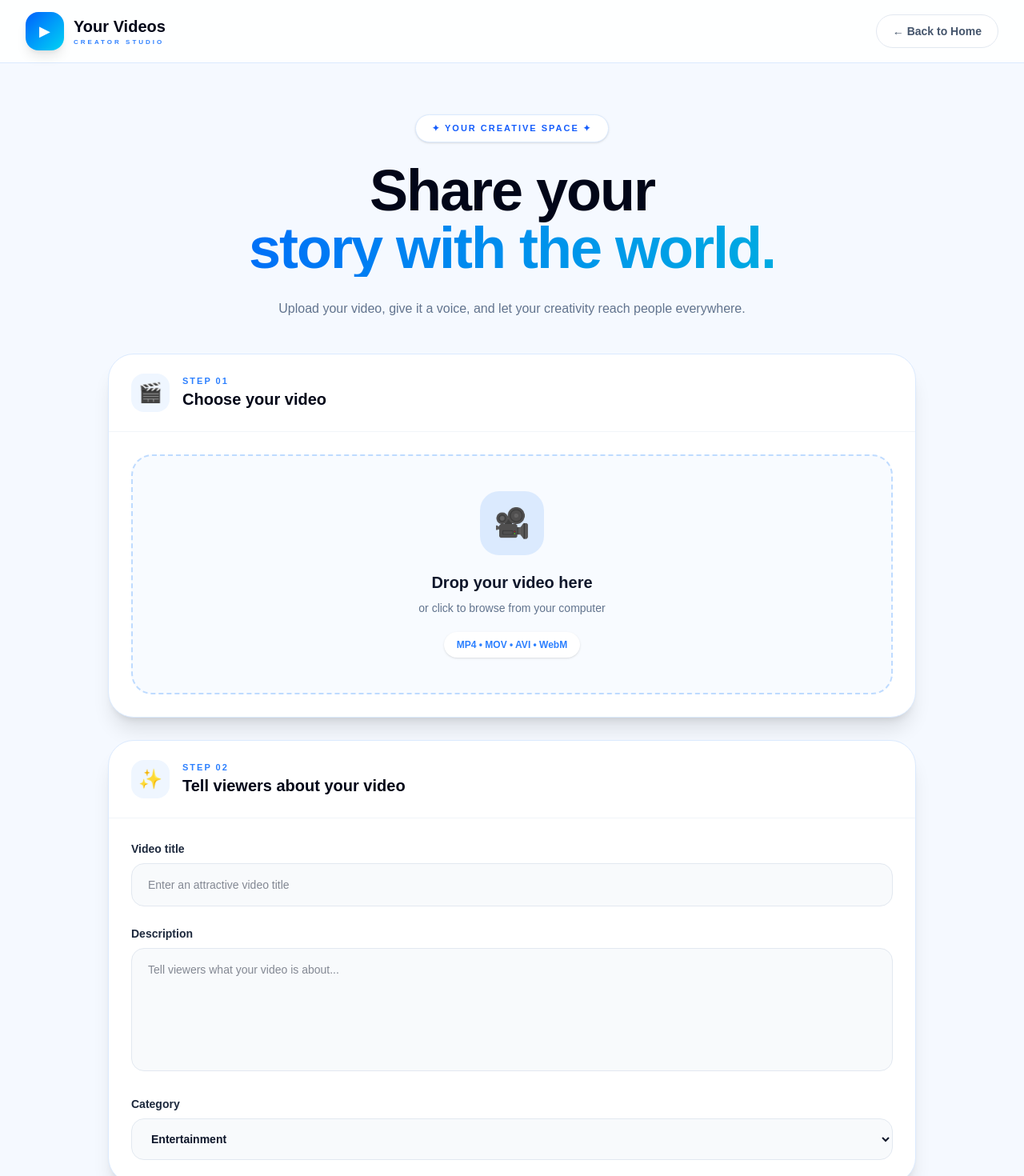
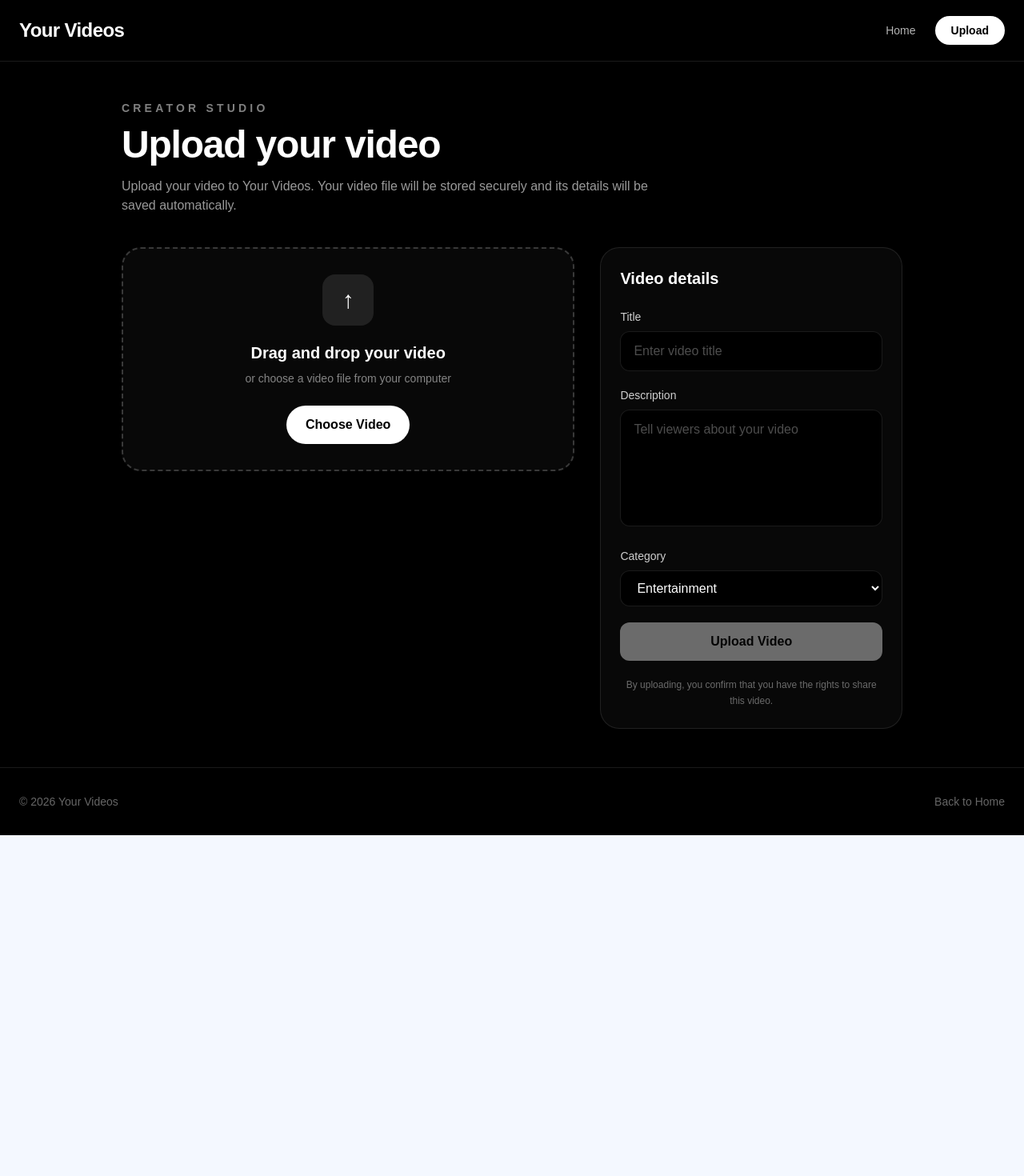
Before and after one commit to cadnavin2019-maker/your-videos, a Next.js app: page /upload in a window 1280 px wide. Shown: the top 1470 px of the page at 80% size. After the commit the page ends 1044 px from the top, so only its background shows below. Built offline with nearby package versions, Linux system fonts and the light colour scheme.

Commit message:
Save video metadata to Neon

```diff
--- a/app/upload/page.tsx
+++ b/app/upload/page.tsx
@@ -5,60 +5,67 @@ import Link from "next/link";
 import { upload } from "@vercel/blob/client";
 
 export default function UploadPage() {
-  const [videoName, setVideoName] = useState("");
   const [selectedFile, setSelectedFile] = useState<File | null>(null);
+  const [previewUrl, setPreviewUrl] = useState("");
   const [title, setTitle] = useState("");
   const [description, setDescription] = useState("");
   const [category, setCategory] = useState("Entertainment");
-  const [videoPreview, setVideoPreview] = useState("");
+  const [uploadProgress, setUploadProgress] = useState(0);
+  const [isUploading, setIsUploading] = useState(false);
   const [dragActive, setDragActive] = useState(false);
-  const [uploading, setUploading] = useState(false);
-  const [uploadProgress, setUploadProgress] = useState(0);
 
-  const handleVideo = (file: File | undefined) => {
-    if (!file) {
-      return;
-    }
-
+  const handleFile = (file: File) => {
     if (!file.type.startsWith("video/")) {
       alert("Please select a video file.");
       return;
     }
 
-    setVideoName(file.name);
     setSelectedFile(file);
-    setUploadProgress(0);
 
-    if (videoPreview) {
-      URL.revokeObjectURL(videoPreview);
+    if (previewUrl) {
+      URL.revokeObjectURL(previewUrl);
     }
 
-    const previewUrl = URL.createObjectURL(file);
-    setVideoPreview(previewUrl);
+    const url = URL.createObjectURL(file);
+    setPreviewUrl(url);
+    setUploadProgress(0);
   };
 
-  const handleVideoChange = (
+  const handleFileChange = (
     event: React.ChangeEvent<HTMLInputElement>
   ) => {
     const file = event.target.files?.[0];
-    handleVideo(file);
+
+    if (file) {
+      handleFile(file);
+    }
   };
 
   const handleDrop = (
-    event: React.DragEvent<HTMLLabelElement>
+    event: React.DragEvent<HTMLDivElement>
   ) => {
     event.preventDefault();
     setDragActive(false);
 
     const file = event.dataTransfer.files?.[0];
-    handleVideo(file);
+
+    if (file) {
+      handleFile(file);
+    }
   };
 
-  const handleSubmit = async (
-    event: React.FormEvent<HTMLFormElement>
+  const handleDragOver = (
+    event: React.DragEvent<HTMLDivElement>
   ) => {
     event.preventDefault();
+    setDragActive(true);
+  };
 
+  const handleDragLeave = () => {
+    setDragActive(false);
+  };
+
+  const handleUpload = async () => {
     if (!selectedFile) {
       alert("Please select a video first.");
       return;
@@ -69,20 +76,16 @@ export default function UploadPage() {
       return;
     }
 
+    if (!category) {
+      alert("Please select a category.");
+      return;
+    }
+
     try {
-      setUploading(true);
+      setIsUploading(true);
       setUploadProgress(0);
 
-      const safeFileName = selectedFile.name.replace(
-        /[^a-zA-Z0-9._-]/g,
-        "-"
-      );
-
-      const pathname =
-        "videos/" +
-        Date.now() +
-        "-" +
-        safeFileName;
+      const pathname = `videos/${Date.now()}-${selectedFile.name}`;
 
       const blob = await upload(
         pathname,
@@ -90,6 +93,7 @@ export default function UploadPage() {
         {
           access: "public",
           handleUploadUrl: "/api/upload",
+
           onUploadProgress: (progressEvent) => {
             setUploadProgress(
               Math.round(progressEvent.percentage)
@@ -98,301 +102,256 @@ export default function UploadPage() {
         }
       );
 
-      console.log("Video uploaded successfully:", {
-        url: blob.url,
+      console.log("Blob upload successful:", blob);
+
+      const databaseResponse = await fetch(
+        "/api/videos",
+        {
+          method: "POST",
+          headers: {
+            "Content-Type": "application/json",
+          },
+          body: JSON.stringify({
+            title: title.trim(),
+            description: description.trim(),
+            category: category,
+            video_url: blob.url,
             pathname: blob.pathname,
-        title: title,
-        description: description,
-        category: category,
-      });
+          }),
+        }
+      );
+
+      const databaseResult =
+        await databaseResponse.json();
+
+      if (!databaseResponse.ok) {
+        throw new Error(
+          databaseResult.error ||
+            "Video uploaded, but metadata could not be saved."
+        );
+      }
+
+      console.log(
+        "Video metadata saved:",
+        databaseResult
+      );
 
       setUploadProgress(100);
 
-      alert("Video uploaded successfully!");
+      alert(
+        "Video uploaded and saved successfully!"
+      );
 
-      console.log("Video URL:", blob.url);
+      setSelectedFile(null);
+      setPreviewUrl("");
+      setTitle("");
+      setDescription("");
+      setCategory("Entertainment");
+      setUploadProgress(0);
     } catch (error) {
-      console.error("Upload error:", error);
+      console.error("UPLOAD ERROR:", error);
 
-      if (error instanceof Error) {
-        alert(error.message);
-      } else {
-        alert("Video upload failed.");
-      }
+      alert(
+        error instanceof Error
+          ? error.message
+          : "Video upload failed."
+      );
     } finally {
-      setUploading(false);
+      setIsUploading(false);
     }
   };
 
   return (
-    <main className="min-h-screen bg-[#f5f9ff] text-slate-900">
-
-      <header className="sticky top-0 z-50 border-b border-blue-100 bg-white/90 backdrop-blur-xl">
-        <div className="mx-auto flex h-[78px] max-w-[1500px] items-center justify-between px-5 lg:px-8">
-
+    <main className="min-h-screen bg-black text-white">
+      <header className="border-b border-white/10 bg-black/90">
+        <div className="mx-auto flex max-w-7xl items-center justify-between px-6 py-5">
           <Link
             href="/"
-            className="flex items-center gap-3"
+            className="text-2xl font-bold tracking-tight"
           >
-            <div className="flex h-12 w-12 items-center justify-center rounded-2xl bg-gradient-to-br from-blue-600 to-cyan-400 text-lg text-white shadow-lg">
-              ▶
-            </div>
+            Your Videos
+          </Link>
 
-            <div>
-              <div className="text-xl font-black text-slate-950">
-                Your Videos
-              </div>
-
-              <div className="text-[8px] font-black uppercase tracking-[3px] text-blue-500">
-                Creator Studio
-              </div>
-            </div>
+          <nav className="flex items-center gap-6 text-sm">
+            <Link
+              href="/"
+              className="text-white/70 transition hover:text-white"
+            >
+              Home
             </Link>
 
             <Link
-            href="/"
-            className="rounded-full border border-slate-200 bg-white px-5 py-2.5 text-sm font-bold text-slate-600 hover:bg-blue-50 hover:text-blue-600"
+              href="/upload"
+              className="rounded-full bg-white px-5 py-2 font-semibold text-black transition hover:bg-white/90"
             >
-            ← Back to Home
+              Upload
             </Link>
-
+          </nav>
         </div>
       </header>
 
-      <section className="relative overflow-hidden">
-        <div className="mx-auto max-w-[1050px] px-5 pb-10 pt-16 text-center">
+      <section className="mx-auto max-w-5xl px-6 py-12">
+        <div className="mb-10">
+          <p className="mb-3 text-sm font-semibold uppercase tracking-[0.3em] text-white/50">
+            Creator Studio
+          </p>
 
-          <div className="mb-6 inline-flex rounded-full border border-blue-100 bg-white px-5 py-2 text-[11px] font-black uppercase tracking-[2px] text-blue-600 shadow-sm">
-            ✦ Your creative space ✦
+          <h1 className="text-4xl font-bold tracking-tight md:text-5xl">
+            Upload your video
+          </h1>
+
+          <p className="mt-4 max-w-2xl text-white/60">
+            Upload your video to Your Videos. Your video
+            file will be stored securely and its details
+            will be saved automatically.
+          </p>
         </div>
 
-          <h1 className="text-5xl font-black tracking-[-2px] text-slate-950 md:text-7xl">
-            Share your
-            <span className="block bg-gradient-to-r from-blue-600 to-cyan-500 bg-clip-text text-transparent">
-              story with the world.
-            </span>
-          </h1>
+        <div className="grid gap-8 lg:grid-cols-[1.2fr_0.8fr]">
+          <div>
+            <div
+              onDrop={handleDrop}
+              onDragOver={handleDragOver}
+              onDragLeave={handleDragLeave}
+              className={`rounded-3xl border-2 border-dashed p-8 text-center transition ${
+                dragActive
+                  ? "border-white bg-white/10"
+                  : "border-white/20 bg-white/[0.03]"
+              }`}
+            >
+              {!selectedFile ? (
+                <>
+                  <div className="mx-auto mb-5 flex h-16 w-16 items-center justify-center rounded-2xl bg-white/10 text-3xl">
+                    ↑
+                  </div>
 
-          <p className="mx-auto mt-6 max-w-2xl text-base font-medium leading-8 text-slate-500">
-            Upload your video, give it a voice, and let your creativity
-            reach people everywhere.
+                  <h2 className="text-xl font-semibold">
+                    Drag and drop your video
+                  </h2>
+
+                  <p className="mt-2 text-sm text-white/50">
+                    or choose a video file from your computer
                   </p>
 
-        </div>
-      </section>
-
-      <section className="mx-auto max-w-[1050px] px-5 pb-16">
-
-        <form
-          onSubmit={handleSubmit}
-          className="space-y-7"
-        >
-
-          <div className="overflow-hidden rounded-[32px] border border-blue-100 bg-white shadow-xl">
-
-            <div className="border-b border-slate-100 px-7 py-6">
-
-              <div className="flex items-center gap-4">
-
-                <div className="flex h-12 w-12 items-center justify-center rounded-2xl bg-blue-50 text-2xl">
-                  🎬
-                </div>
-
-                <div>
-                  <div className="text-[11px] font-black uppercase tracking-[2px] text-blue-500">
-                    Step 01
-                  </div>
-
-                  <h2 className="text-xl font-black text-slate-950">
-                    Choose your video
-                  </h2>
-                </div>
-
-              </div>
-
-            </div>
-
-            <div className="p-7">
-
-              {!selectedFile ? (
-
-                <label
-                  onDragOver={(event) => {
-                    event.preventDefault();
-                    setDragActive(true);
-                  }}
-                  onDragLeave={() => {
-                    setDragActive(false);
-                  }}
-                  onDrop={handleDrop}
-                  className={
-                    "flex min-h-[300px] cursor-pointer flex-col " +
-                    "items-center justify-center rounded-[26px] border-2 " +
-                    "border-dashed transition " +
-                    (
-                      dragActive
-                        ? "border-blue-500 bg-blue-50"
-                        : "border-blue-200 bg-[#f8fbff] hover:border-blue-400"
-                    )
-                  }
-                >
+                  <label className="mt-6 inline-flex cursor-pointer rounded-full bg-white px-6 py-3 font-semibold text-black transition hover:bg-white/90">
+                    Choose Video
 
                     <input
                       type="file"
                       accept="video/*"
                       className="hidden"
-                    onChange={handleVideoChange}
+                      onChange={handleFileChange}
                     />
-
-                  <div className="mb-5 flex h-20 w-20 items-center justify-center rounded-3xl bg-blue-100 text-4xl">
-                    🎥
+                  </label>
+                </>
+              ) : (
+                <>
+                  <div className="overflow-hidden rounded-2xl bg-black">
+                    {previewUrl && (
+                      <video
+                        src={previewUrl}
+                        controls
+                        className="max-h-[420px] w-full object-contain"
+                      />
+                    )}
                   </div>
 
-                  <h3 className="text-xl font-black text-slate-900">
-                    Drop your video here
-                  </h3>
-
-                  <p className="mt-2 text-sm font-medium text-slate-500">
-                    or click to browse from your computer
+                  <div className="mt-5 text-left">
+                    <p className="font-semibold">
+                      {selectedFile.name}
                     </p>
 
-                  <div className="mt-5 rounded-full bg-white px-4 py-2 text-xs font-bold text-blue-500 shadow-sm">
-                    MP4 • MOV • AVI • WebM
+                    <p className="mt-1 text-sm text-white/50">
+                      {(selectedFile.size / (1024 * 1024)).toFixed(
+                        2
+                      )}{" "}
+                      MB
+                    </p>
                   </div>
 
-                </label>
-
-              ) : (
-
-                <div className="space-y-5">
-
-                  <div className="overflow-hidden rounded-[24px] bg-slate-950">
-
-                    {videoPreview && (
-                      <video
-                        src={videoPreview}
-                        controls
-                        className="max-h-[500px] w-full"
-                      />
-                    )}
-
-                  </div>
-
-                  <div className="flex flex-col gap-4 rounded-2xl border border-blue-100 bg-blue-50 p-5 sm:flex-row sm:items-center sm:justify-between">
-
-                    <div className="min-w-0">
-
-                      <div className="text-xs font-black uppercase tracking-[1.5px] text-blue-500">
-                        Selected video
-                      </div>
-
-                      <div className="mt-1 truncate text-sm font-bold text-slate-800">
-                        {videoName}
-                      </div>
-
-                    </div>
-
-                    <label className="cursor-pointer rounded-full bg-white px-5 py-2.5 text-sm font-bold text-blue-600 shadow-sm">
-
-                      Change video
+                  <label className="mt-5 inline-flex cursor-pointer rounded-full border border-white/20 px-5 py-2 text-sm font-semibold transition hover:bg-white/10">
+                    Choose Another Video
 
                     <input
                       type="file"
                       accept="video/*"
                       className="hidden"
-                        onChange={handleVideoChange}
+                      onChange={handleFileChange}
                     />
-
                   </label>
-
+                </>
+              )}
             </div>
 
+            {isUploading && (
+              <div className="mt-6 rounded-2xl border border-white/10 bg-white/[0.03] p-5">
+                <div className="mb-3 flex items-center justify-between text-sm">
+                  <span>Uploading video...</span>
+                  <span>{uploadProgress}%</span>
                 </div>
 
+                <div className="h-2 overflow-hidden rounded-full bg-white/10">
+                  <div
+                    className="h-full rounded-full bg-white transition-all duration-300"
+                    style={{
+                      width: `${uploadProgress}%`,
+                    }}
+                  />
+                </div>
+              </div>
             )}
-
           </div>
 
-          </div>
+          <div className="rounded-3xl border border-white/10 bg-white/[0.03] p-6">
+            <h2 className="text-xl font-semibold">
+              Video details
+            </h2>
 
-          <div className="overflow-hidden rounded-[32px] border border-blue-100 bg-white shadow-xl">
-
-            <div className="border-b border-slate-100 px-7 py-6">
-
-              <div className="flex items-center gap-4">
-
-                <div className="flex h-12 w-12 items-center justify-center rounded-2xl bg-blue-50 text-2xl">
-                  ✨
-                </div>
-
+            <div className="mt-6 space-y-5">
               <div>
-                  <div className="text-[11px] font-black uppercase tracking-[2px] text-blue-500">
-                    Step 02
-                  </div>
-
-                  <h2 className="text-xl font-black text-slate-950">
-                    Tell viewers about your video
-                  </h2>
-                </div>
-
-              </div>
-
-            </div>
-
-            <div className="space-y-6 p-7">
-
-              <div>
-
-                <label className="mb-2 block text-sm font-black text-slate-800">
-                  Video title
+                <label className="mb-2 block text-sm font-medium text-white/80">
+                  Title
                 </label>
 
                 <input
                   type="text"
                   value={title}
-                  onChange={(event) => {
-                    setTitle(event.target.value);
-                  }}
-                  placeholder="Enter an attractive video title"
-                  maxLength={100}
-                  className="w-full rounded-2xl border border-slate-200 bg-slate-50 px-5 py-4 text-sm outline-none focus:border-blue-400 focus:bg-white focus:ring-4 focus:ring-blue-100"
+                  onChange={(event) =>
+                    setTitle(event.target.value)
+                  }
+                  placeholder="Enter video title"
+                  className="w-full rounded-xl border border-white/10 bg-black px-4 py-3 text-white outline-none transition placeholder:text-white/30 focus:border-white/30"
                 />
-
               </div>
 
               <div>
-
-                <label className="mb-2 block text-sm font-black text-slate-800">
+                <label className="mb-2 block text-sm font-medium text-white/80">
                   Description
                 </label>
 
                 <textarea
                   value={description}
-                  onChange={(event) => {
-                    setDescription(event.target.value);
-                  }}
-                  placeholder="Tell viewers what your video is about..."
-                  rows={6}
-                  maxLength={5000}
-                  className="w-full resize-none rounded-2xl border border-slate-200 bg-slate-50 px-5 py-4 text-sm outline-none focus:border-blue-400 focus:bg-white focus:ring-4 focus:ring-blue-100"
+                  onChange={(event) =>
+                    setDescription(event.target.value)
+                  }
+                  placeholder="Tell viewers about your video"
+                  rows={5}
+                  className="w-full resize-none rounded-xl border border-white/10 bg-black px-4 py-3 text-white outline-none transition placeholder:text-white/30 focus:border-white/30"
                 />
-
               </div>
 
               <div>
-
-                <label className="mb-2 block text-sm font-black text-slate-800">
+                <label className="mb-2 block text-sm font-medium text-white/80">
                   Category
                 </label>
 
                 <select
                   value={category}
-                  onChange={(event) => {
-                    setCategory(event.target.value);
-                  }}
-                  className="w-full rounded-2xl border border-slate-200 bg-slate-50 px-5 py-4 text-sm font-bold outline-none focus:border-blue-400 focus:bg-white focus:ring-4 focus:ring-blue-100"
+                  onChange={(event) =>
+                    setCategory(event.target.value)
+                  }
+                  className="w-full rounded-xl border border-white/10 bg-black px-4 py-3 text-white outline-none focus:border-white/30"
                 >
-
                   <option value="Entertainment">
                     Entertainment
                   </option>
@@ -401,12 +360,12 @@ export default function UploadPage() {
                     Music
                   </option>
 
+                  <option value="Gaming">
+                    Gaming
+                  </option>
+
                   <option value="Education">
                     Education
-                  </option>
-
-                  <option value="Gaming">
-                    Gaming
                   </option>
 
                   <option value="Technology">
@@ -425,115 +384,53 @@ export default function UploadPage() {
                     Travel
                   </option>
 
-                  <option value="Comedy">
-                    Comedy
+                  <option value="Lifestyle">
+                    Lifestyle
                   </option>
 
-                  <option value="Film & Animation">
-                    Film & Animation
+                  <option value="Other">
+                    Other
                   </option>
-
-                  <option value="People & Blogs">
-                    People & Blogs
-                  </option>
-
                 </select>
-
-              </div>
-
-            </div>
-
-          </div>
-
-          <div className="overflow-hidden rounded-[32px] border border-blue-100 bg-white shadow-xl">
-
-            <div className="p-7">
-
-              {uploading && (
-
-                <div className="mb-6 rounded-2xl border border-blue-100 bg-blue-50 p-5">
-
-                  <div className="mb-3 flex items-center justify-between">
-
-                    <span className="text-sm font-black text-blue-700">
-                      Uploading video...
-                    </span>
-
-                    <span className="text-sm font-black text-blue-600">
-                      {uploadProgress}%
-                    </span>
-
-                  </div>
-
-                  <div className="h-3 overflow-hidden rounded-full bg-blue-100">
-
-                    <div
-                      className="h-full rounded-full bg-gradient-to-r from-blue-600 to-cyan-400 transition-all"
-                      style={{
-                        width: uploadProgress + "%",
-                      }}
-                    />
-
-                  </div>
-
-                </div>
-
-              )}
-
-              <div className="flex flex-col gap-5 sm:flex-row sm:items-center sm:justify-between">
-
-                <div>
-
-                  <div className="text-[11px] font-black uppercase tracking-[2px] text-blue-500">
-                    Step 03
-                  </div>
-
-                  <h2 className="mt-1 text-xl font-black text-slate-950">
-                    Ready to publish?
-                  </h2>
-
-                  <p className="mt-2 text-sm text-slate-500">
-                    Your video will be uploaded to Your Videos.
-                  </p>
-
               </div>
 
               <button
-                  type="submit"
-                  disabled={uploading}
-                  className="rounded-2xl bg-gradient-to-r from-blue-600 to-cyan-500 px-8 py-4 text-sm font-black text-white shadow-xl transition hover:-translate-y-0.5 disabled:cursor-not-allowed disabled:opacity-60"
+                type="button"
+                onClick={handleUpload}
+                disabled={
+                  !selectedFile ||
+                  isUploading
+                }
+                className="w-full rounded-xl bg-white px-5 py-3 font-semibold text-black transition hover:bg-white/90 disabled:cursor-not-allowed disabled:opacity-40"
               >
-                  {uploading
-                    ? "Uploading " + uploadProgress + "%"
-                    : "Publish Video →"}
+                {isUploading
+                  ? `Uploading ${uploadProgress}%`
+                  : "Upload Video"}
               </button>
 
+              <p className="text-center text-xs leading-5 text-white/40">
+                By uploading, you confirm that you have
+                the rights to share this video.
+              </p>
             </div>
-
           </div>
-
         </div>
-
-        </form>
-
       </section>
 
-      <footer className="border-t border-blue-100 bg-white">
+      <footer className="border-t border-white/10 px-6 py-8">
+        <div className="mx-auto flex max-w-7xl flex-col items-center justify-between gap-4 text-sm text-white/40 md:flex-row">
+          <p>
+            © {new Date().getFullYear()} Your Videos
+          </p>
 
-        <div className="mx-auto max-w-[1050px] px-5 py-8 text-center">
-
-          <div className="text-sm font-black text-slate-800">
-            Your Videos
+          <Link
+            href="/"
+            className="transition hover:text-white"
+          >
+            Back to Home
+          </Link>
         </div>
-
-          <div className="mt-1 text-xs font-medium text-slate-400">
-            Create • Upload • Share
-          </div>
-
-        </div>
-
       </footer>
-
     </main>
   );
 }
```
Lines whose indentation alone changed are shown as unchanged.
